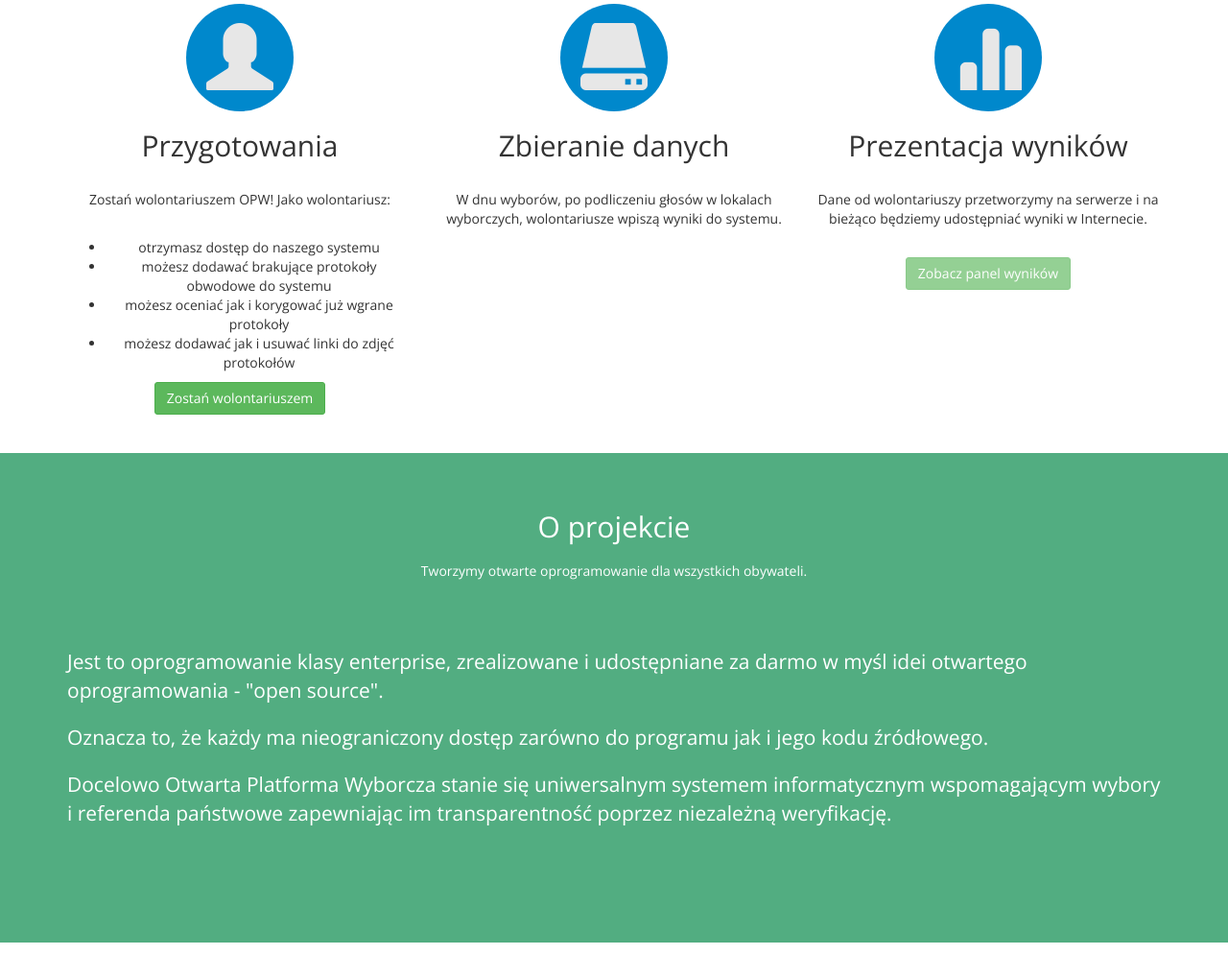
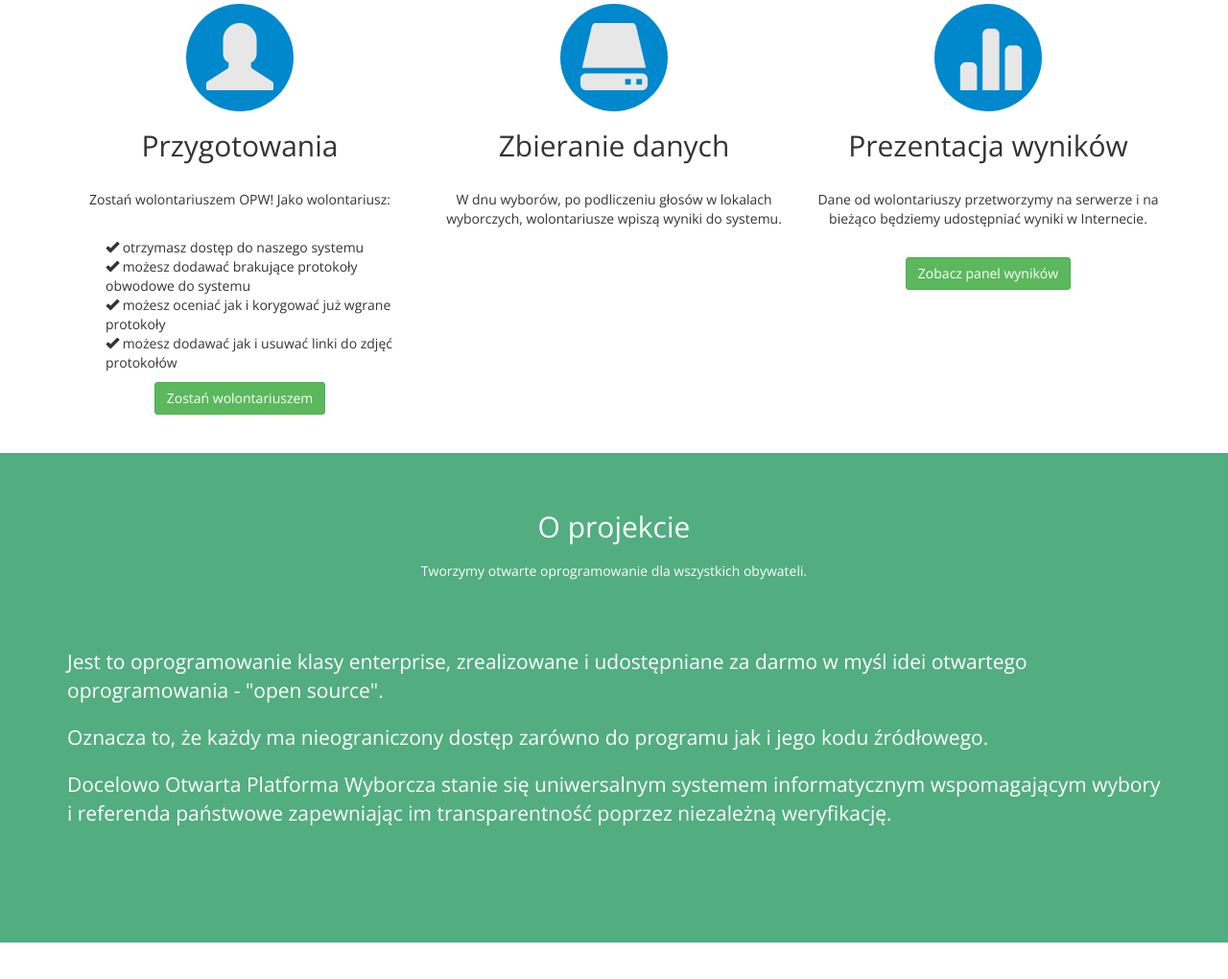
Before and after one commit to OtwartaPlatformaWyborcza/website, a plain HTML site: page www/index.html in a window 1280 px wide. Shown: the part 825-1845 px from the top of the page at 96% size. Drawn offline with nearby package versions, Linux system fonts and the light colour scheme.

Commit message:
Tick list

```diff
--- a/www/index.html
+++ b/www/index.html
@@ -88,34 +88,33 @@
                 <h2 style="margin-bottom: 80px; margin-top:30px;" class="page-headline large text-center">Jak to działa?</h2>
                 <div class="col-lg-4 text-center">
                     <div class="single-fet">
-                        <span class="glyphicon glyphicon-user" aria-hidden="true"></span>
+                        <span class="glyphicon colorico glyphicon-user" aria-hidden="true"></span>
                         <h2>Przygotowania</h2>
                         <p>Zostań wolontariuszem OPW! Jako wolontariusz:</p>
-                        <ul style="l">
+                        <ul class="text-left">
                             <li>
-                                <i class="icon-ok text-danger"></i>
-                                otrzymasz dostęp do naszego systemu
-                            </li>
-                            <li>możesz dodawać brakujące protokoły obwodowe do systemu</li>
-                            <li>możesz oceniać jak i korygować już wgrane protokoły</li>
-                            <li>możesz dodawać jak i usuwać linki do zdjęć protokołów</li>
+                                <span class="glyphicon glyphicon-ok" aria-hidden="true"></span>
+                                otrzymasz dostęp do naszego systemu</li>
+                            <li><span class="glyphicon glyphicon-ok" aria-hidden="true"></span> możesz dodawać brakujące protokoły obwodowe do systemu</li>
+                            <li><span class="glyphicon glyphicon-ok" aria-hidden="true"></span> możesz oceniać jak i korygować już wgrane protokoły</li>
+                            <li><span class="glyphicon glyphicon-ok" aria-hidden="true"></span> możesz dodawać jak i usuwać linki do zdjęć protokołów</li>
                         </ul>
                         <a class="btn btn-success" href="http://goo.gl/forms/YiBO6Irx2j" target="_blank">Zostań wolontariuszem</a>
                     </div>
                 </div>
                 <div class="col-lg-4 text-center">
                     <div class="single-fet">
-                        <span class="glyphicon glyphicon-hdd" aria-hidden="true"></span>
+                        <span class="glyphicon colorico glyphicon-hdd" aria-hidden="true"></span>
                         <h2>Zbieranie danych</h2>
                         <p>W dnu wyborów, po podliczeniu głosów w lokalach wyborczych, wolontariusze wpiszą wyniki do systemu.</p>
                     </div>
                 </div>
                 <div class="col-lg-4 text-center">
                     <div class="single-fet">
-                        <span class="glyphicon glyphicon-stats" aria-hidden="true"></span>
+                        <span class="glyphicon colorico glyphicon-stats" aria-hidden="true"></span>
                         <h2>Prezentacja wyników</h2>
                         <p>Dane od wolontariuszy przetworzymy na serwerze i na bieżąco będziemy udostępniać wyniki w Internecie.</p>
-                        <a class="btn btn-success disabled">Zobacz panel wyników</a>
+                        <a class="btn btn-success" href="https://otwartapw.pl/">Zobacz panel wyników</a>
                     </div>
                 </div>
             </div>
--- a/www/style.css
+++ b/www/style.css
@@ -225,7 +225,7 @@ fieldset[disabled] .btn-primary.active {
     margin-top: 100px;
 }
 
-.features .glyphicon {
+.features .colorico {
     font-size: 5em;
 }
 
@@ -555,11 +555,15 @@ footer *{
     font-weight: 800;
 }
 
-#howTo .glyphicon {
+#howTo .colorico {
     border-radius: 5em;
     padding: 0.3em;
     background-color: #08C;
     color: #E7E7E7;
+}
+
+#howTo ul {
+    list-style-type: none;
 }
 
 #weNeed .col-md-3 div{
```
